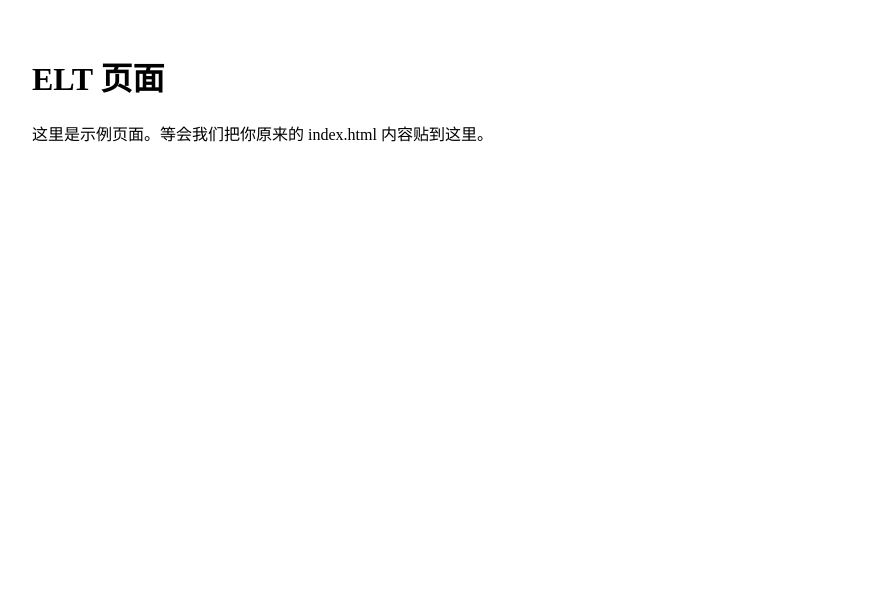
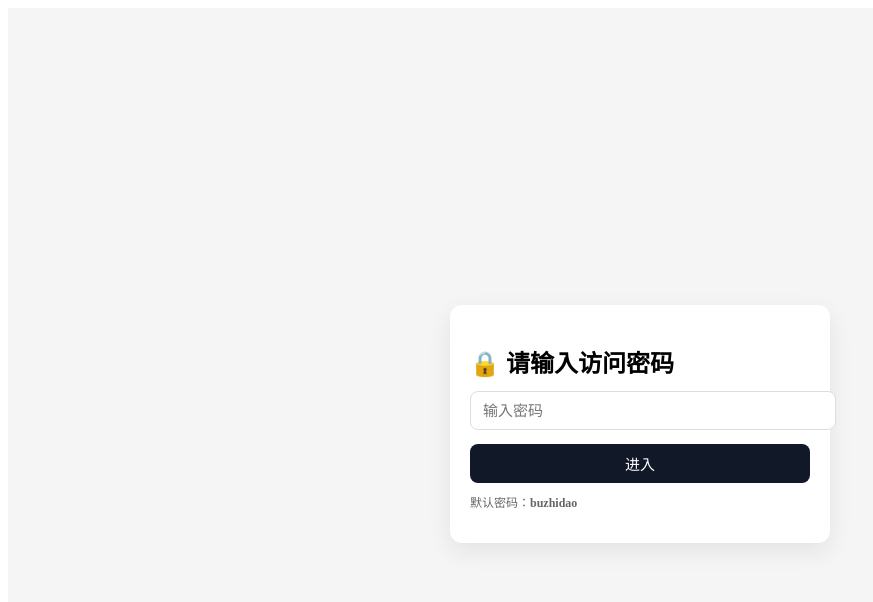
Before and after one commit to zhouxianping1/ELT, a Next.js app: page / in a window 1280 px wide. Shown: the top 602 px of the page, without its empty margins (0-873 px from the left). Built offline with nearby package versions, Linux system fonts and the light colour scheme.

Commit message:
Update page.jsx

```diff
--- a/app/page.jsx
+++ b/app/page.jsx
@@ -1,9 +1,87 @@
 // app/page.jsx
+"use client";
+
+import { useState } from "react";
+import { useRouter } from "next/navigation";
+
 export default function Page() {
+  const [pwd, setPwd] = useState("");
+  const [err, setErr] = useState("");
+  const router = useRouter();
+
+  const realPass = "buzhidao"; // 👉 你想要的密码就在这里改
+
+  const onSubmit = (e) => {
+    e.preventDefault();
+    if (pwd === realPass) {
+      router.push("/home");
+    } else {
+      setErr("密码不对 / Sai mật khẩu");
+    }
+  };
+
   return (
-    <main style={{ padding: 24 }}>
-      <h1>ELT 页面</h1>
-      <p>这里是示例页面。等会我们把你原来的 index.html 内容贴到这里。</p>
+    <main
+      style={{
+        minHeight: "100vh",
+        display: "flex",
+        alignItems: "center",
+        justifyContent: "center",
+        background: "#f5f5f5",
+        padding: 16,
+      }}
+    >
+      <form
+        onSubmit={onSubmit}
+        style={{
+          background: "#fff",
+          padding: 20,
+          borderRadius: 12,
+          width: "100%",
+          maxWidth: 340,
+          boxShadow: "0 8px 24px rgba(0,0,0,0.08)",
+        }}
+      >
+        <h2 style={{ marginBottom: 12 }}>🔒 请输入访问密码</h2>
+        <input
+          value={pwd}
+          onChange={(e) => {
+            setPwd(e.target.value);
+            setErr("");
+          }}
+          placeholder="输入密码"
+          autoComplete="off"
+          style={{
+            width: "100%",
+            padding: "10px 12px",
+            borderRadius: 8,
+            border: "1px solid #ddd",
+            fontSize: 15,
+          }}
+        />
+        <button
+          type="submit"
+          style={{
+            width: "100%",
+            marginTop: 14,
+            background: "#111827",
+            color: "#fff",
+            border: "none",
+            borderRadius: 8,
+            padding: "9px 0",
+            fontSize: 15,
+            cursor: "pointer",
+          }}
+        >
+          进入
+        </button>
+        {err ? (
+          <p style={{ color: "red", marginTop: 10, fontSize: 13 }}>{err}</p>
+        ) : null}
+        <p style={{ marginTop: 10, fontSize: 12, color: "#666" }}>
+          默认密码：<b>{realPass}</b>
+        </p>
+      </form>
     </main>
   );
 }
```
